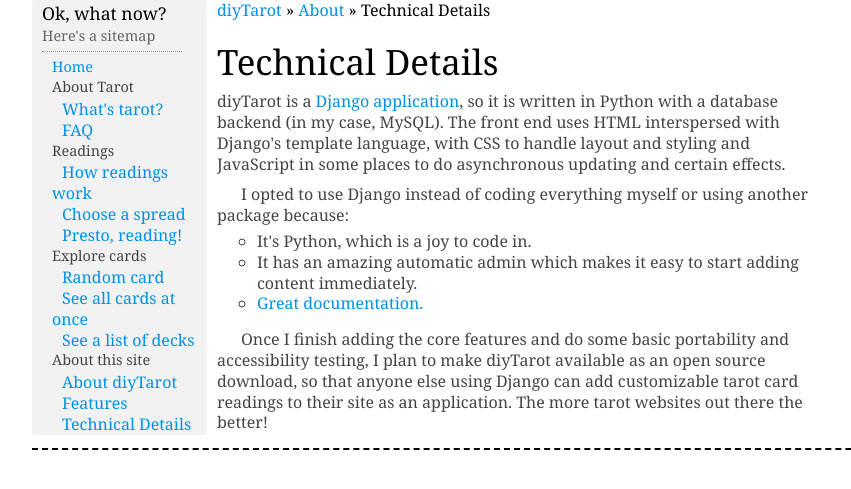
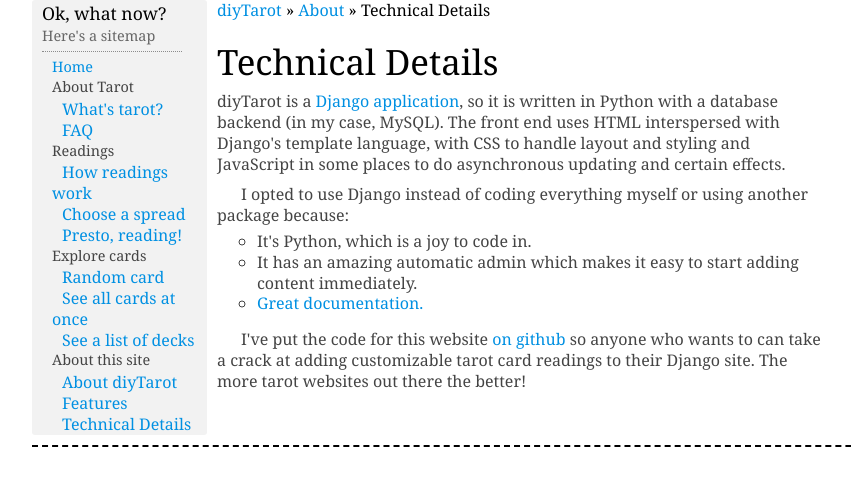
Before and after one commit to blakecsutton/diyTarot, a Django app: template templates/diyTarot/technical.html in a window 1280 px wide. Shown: the part 127-616 px from the top of the page, without its empty margins (128-979 px from the left). Run offline with Django 3.2, Linux system fonts and the light colour scheme; the template is opened without the code that fills it, so the values that code supplies are empty.

Commit message:
Added link to github.

```diff
--- a/templates/diyTarot/about.html
+++ b/templates/diyTarot/about.html
@@ -34,9 +34,9 @@
    up the wall and you'd really prefer to customize? Tired of me ending every sentence with a question mark?
 </p>
 <p>
-   I'm working on
+   <span class="stricken">I'm working on
    streamlining and documenting diyTarot to turn it into an application you can deploy on your own
-   website. Check out
+   website.</span> All the code for this website is now on github <a href="https://github.com/blakecsutton/diyTarot">here</a>. Check out
    <a href="/diytarot/about/technical/">Technical Details</a> for the, well, technical details.
 </p>
 
--- a/templates/diyTarot/technical.html
+++ b/templates/diyTarot/technical.html
@@ -28,9 +28,9 @@
    </ol>
  </p>
  <p>
-   Once I finish adding the core features and do some basic portability and accessibility testing,
-   I plan to make diyTarot available as an open source download, so that anyone else using Django
-   can add customizable tarot card readings to their site as an application. The more
+   I've put the code for this website
+   <a href="https://github.com/blakecsutton/diyTarot">on github</a> so anyone who wants to
+   can take a crack at adding customizable tarot card readings to their Django site. The more
    tarot websites out there the better!
  </p>
 {% endblock %}
```
